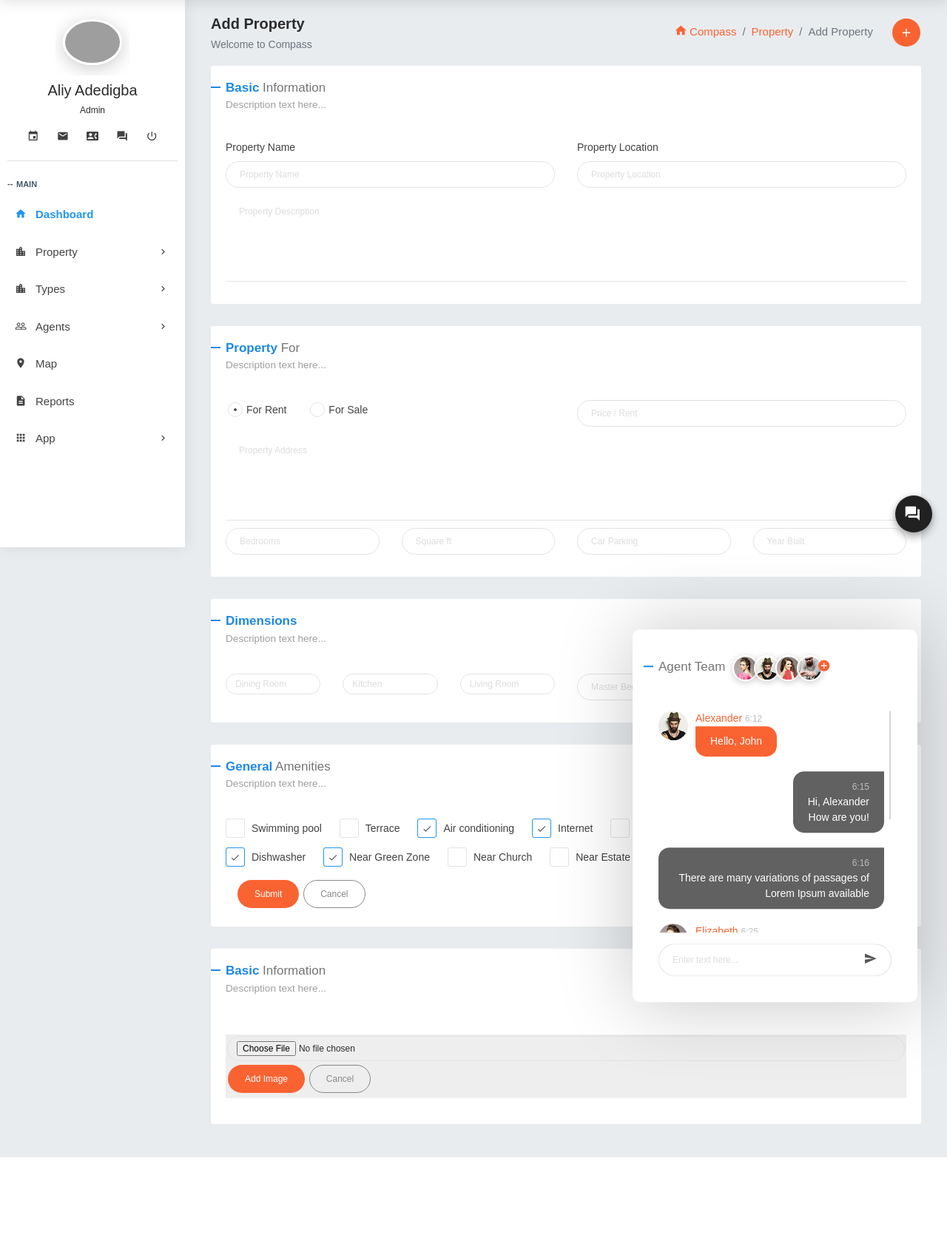
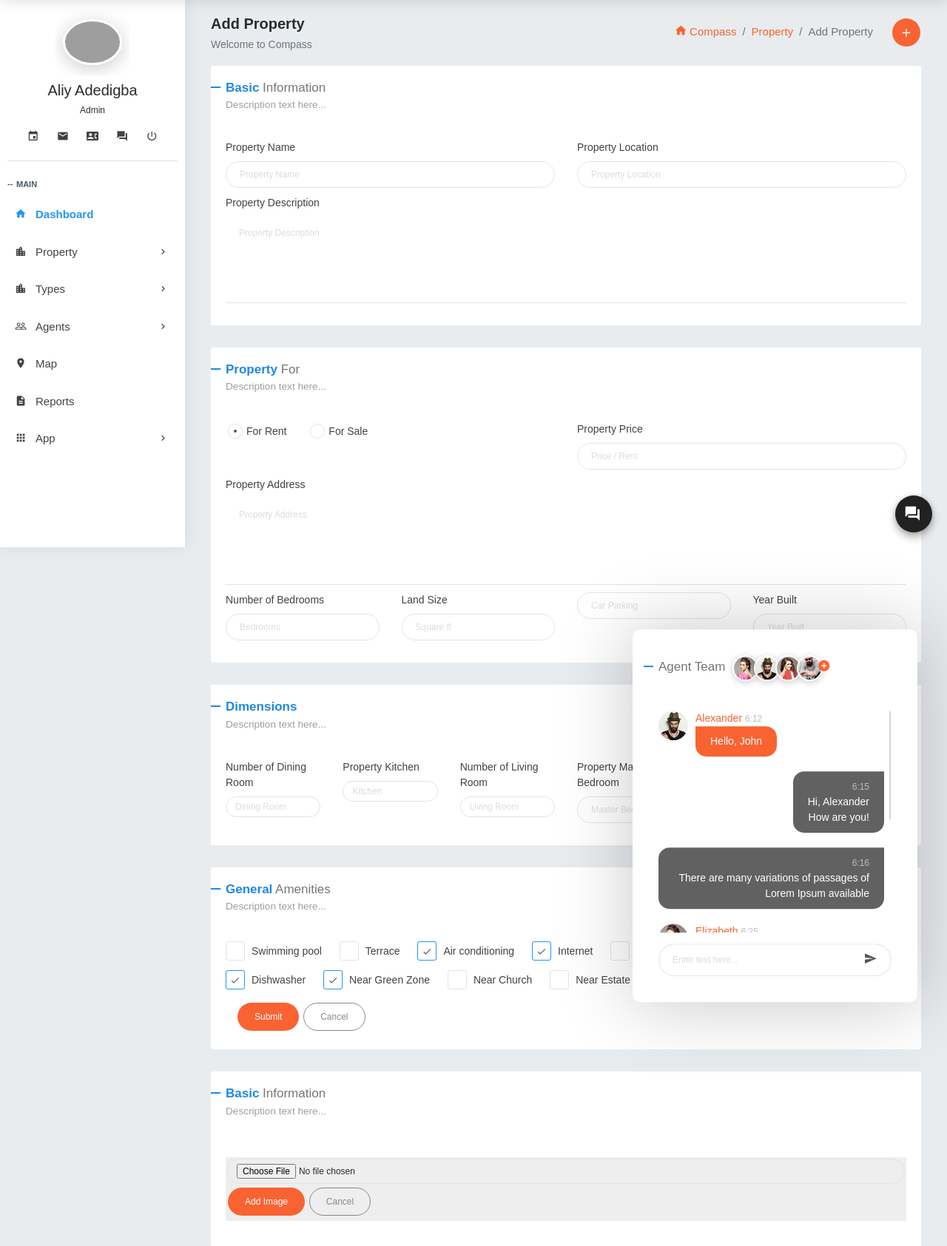
Before and after one commit to devaliy/rebricksweb, a PHP site: page /center/add-property?id=1 in a window 1280 px wide. Shown: the part 60-1745 px from the top of the page at 74% size. Before the commit the page ends 1625 px from the top, so only its background shows below. Run offline with PHP 8.4, Linux system fonts and the light colour scheme; data that the repository does not hold is empty; some libraries are stand-ins or nearby versions; some web fonts are replaced; grey boxes are pictures that could not be loaded.

```diff
--- a/add-property.php
+++ b/add-property.php
@@ -57,6 +57,7 @@ include('includes/sidebar.php');
                             <div class="col-sm-12">
                                 <div class="form-group">
                                     <div class="form-line">
+                                    <label>Property Description</label>
                                         <textarea required  rows="4" name="prop_desc" class="form-control no-resize" placeholder="Property Description"></textarea>
                                     </div>
                                 </div>
@@ -83,11 +84,13 @@ include('includes/sidebar.php');
                             </div>
                             <div class="col-sm-6">
                                 <div class="form-group">
+                                <label>Property Price</label>
                                     <input  required type="text" name="prop_amount" class="form-control" placeholder="Price / Rent">
                                 </div>
                             </div>
                             <div class="col-sm-12">
                                 <div class="form-group">
+                                <label>Property Address</label>
                                     <textarea required  rows="4" name="prop_address" class="form-control no-resize" placeholder="Property Address"></textarea>
                                 </div>
                             </div>
@@ -95,11 +98,13 @@ include('includes/sidebar.php');
                         <div class="row clearfix">
                             <div class="col-lg-3 col-dm-3 col-sm-6">
                                 <div class="form-group">
+                                <label>Number of Bedrooms</label>
                                     <input  required type="text" name="prop_bedroom" class="form-control" placeholder="Bedrooms">
                                 </div>
                             </div>
                             <div class="col-lg-3 col-dm-3 col-sm-6">
                                 <div class="form-group">
+                                <label>Land Size</label>
                                     <input  required type="text" class="form-control" name="prop_squareft"  placeholder="Square ft">
                                 </div>
                             </div>
@@ -110,6 +115,7 @@ include('includes/sidebar.php');
                             </div>
                             <div class="col-lg-3 col-dm-3 col-sm-6">
                                 <div class="form-group">
+                                <label> Year Built</label>
                                     <input  required type="text" class="form-control" name="prop_year_built"  placeholder="Year Built">
                                 </div>
                             </div>
@@ -125,31 +131,37 @@ include('includes/sidebar.php');
                         <div class="row">
                             <div class="col-lg-2 col-md-4 col-sm-6">
                                 <div class="form-line">
+                                <label>Number of Dining Room</label>
                                     <input  required type="text" name="dining_room"  class="form-control" placeholder="Dining Room">
                                 </div>
                             </div>
                             <div class="col-lg-2 col-md-4 col-sm-6">
                                 <div class="form-line">
+                                <label>Property Kitchen</label>
                                     <input  required type="text"  name="prop_kitchen"  class="form-control" placeholder="Kitchen">
                                 </div>
                             </div>
                             <div class="col-lg-2 col-md-4 col-sm-6">
                                 <div class="form-line">
+                                <label>Number of Living Room </label>
                                     <input  required type="text"  name="prop_living_room"  class="form-control" placeholder="Living Room">
                                 </div>
                             </div>
                             <div class="col-lg-2 col-md-4 col-sm-6">
                                 <div class="form-group">
+                                <label>Property Master Bedroom</label>
                                     <input  required type="text"  name="prop_master_bedroom"  class="form-control" placeholder="Master Bedroom">
                                 </div>
                             </div>
                             <div class="col-lg-2 col-md-4 col-sm-6">
                                 <div class="form-group">
+                                <label>Property Bedroom 2</label>
                                     <input  required type="text"  name="prop_beedroom_2"  class="form-control" placeholder="Bedroom 2">
                                 </div>
                             </div>
                             <div class="col-lg-2 col-md-4 col-sm-6">
                                 <div class="form-group">
+                                <label>Property Other Rooms</label>
                                     <input  required type="text"  name="prop_other_room"  class="form-control" placeholder="Other Room">
                                 </div>
                             </div>
```
